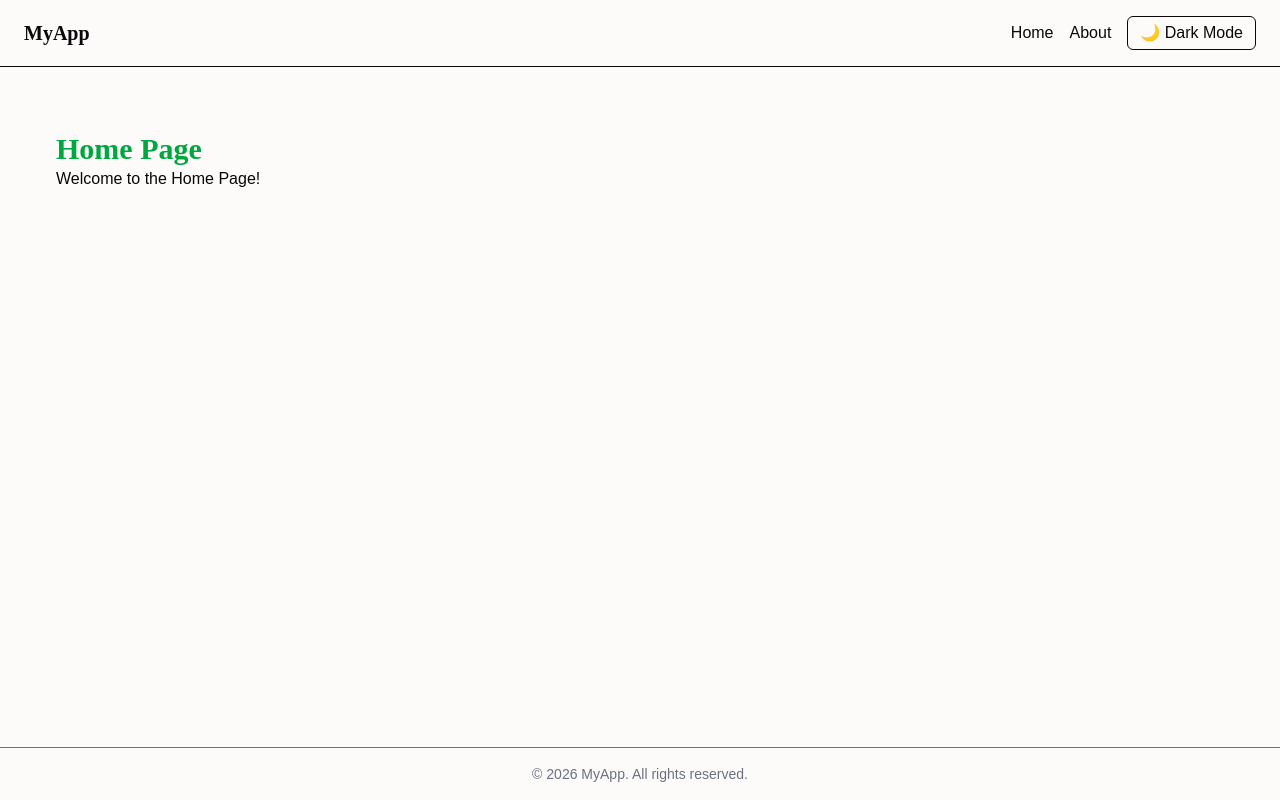
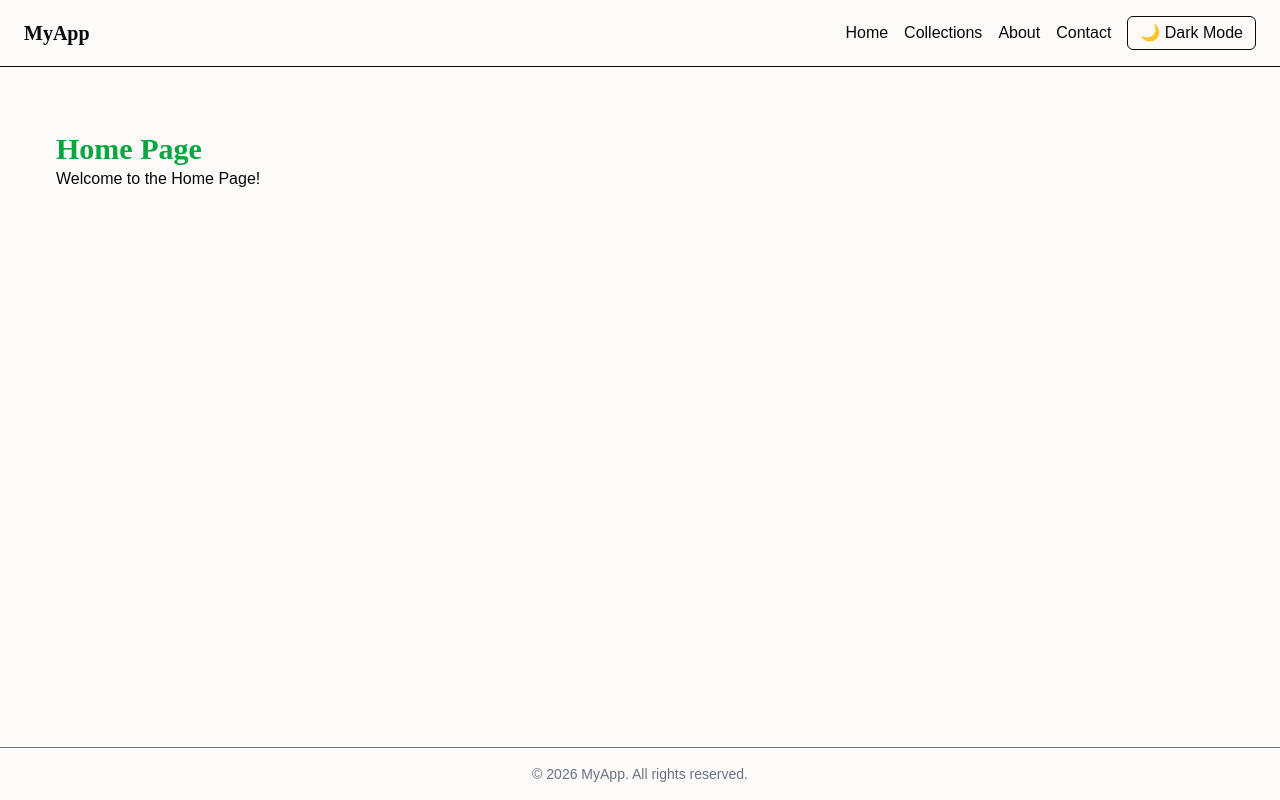
Before and after one commit to ZentroThread/Client_frontend, a React (Vite) app: page / in a window 1280 px wide. Built offline with nearby package versions, Linux system fonts and the light colour scheme.

Commit message:
change navbar.tsx file

```diff
--- a/src/components/organisms/Navbar.tsx
+++ b/src/components/organisms/Navbar.tsx
@@ -10,8 +10,14 @@ const Navbar = () => {
         <Link to="/" className="hover:underline">
           Home
         </Link>
+        <Link to="/collections" className="hover:underline">
+          Collections
+        </Link>
         <Link to="/about" className="hover:underline">
           About
+        </Link>
+        <Link to="/contact" className="hover:underline">
+          Contact
         </Link>
 
         <ThemeToggle />
```
